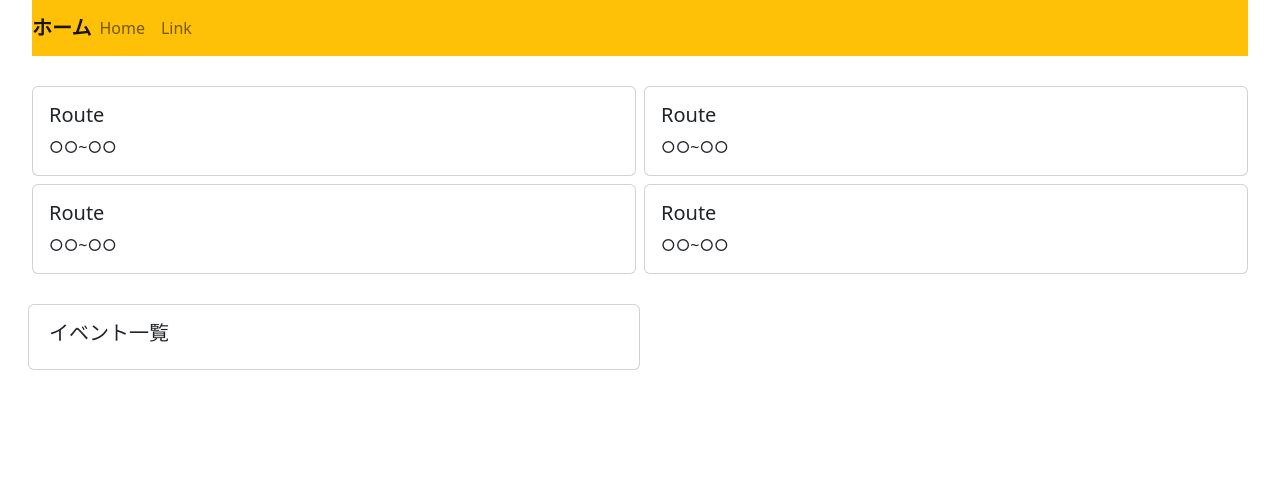
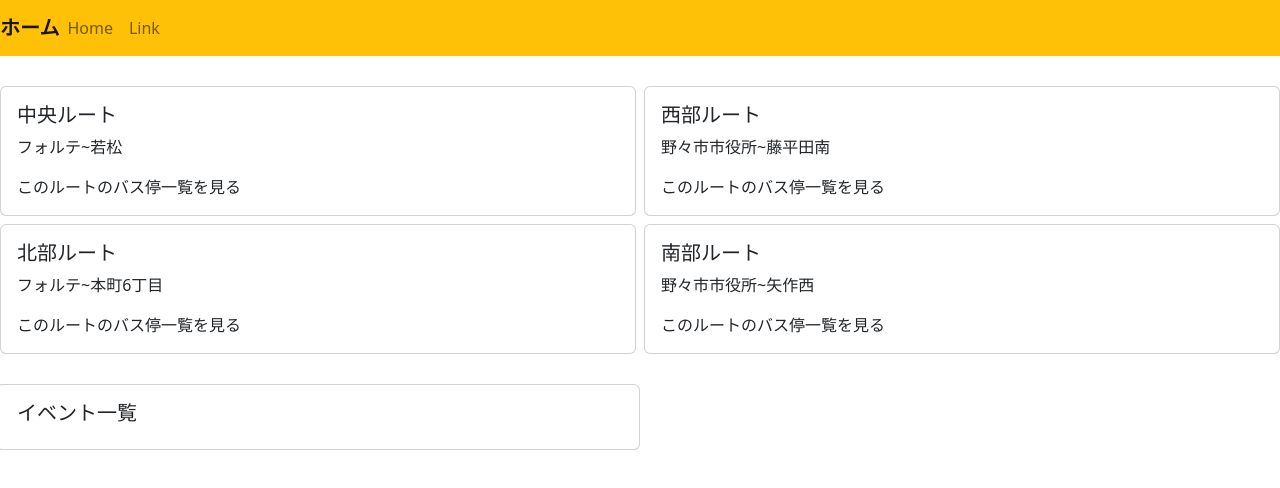
Before and after one commit to smallfishzakosmallfishzako/PD-Notty-WebApp-Repository, a Next.js app in the folder pd/: page / in a window 1280 px wide. Shown: the top 488 px of the page. Built offline with nearby package versions, Linux system fonts and the light colour scheme.

Commit message:
ルートの種類表追加
ルートの種類表をオブジェクトのキーのmap関数を利用して実装。

```diff
--- a/pd/pages/index.tsx
+++ b/pd/pages/index.tsx
@@ -1,13 +1,27 @@
 import Head from 'next/head'
-import Image from 'next/image'
-import styles from '../styles/Home.module.css'
+//import Image from 'next/image'
 import 'bootstrap/dist/css/bootstrap.min.css';
 import { Navbar,Nav,Col,Row,Card } from "react-bootstrap";
 import Link from 'next/link';
+import {Property} from 'csstype';
+
+type route_obj = {
+  color:NonNullable<Property.Color>
+  route_name:NonNullable<string>,
+  route_startpoint:NonNullable<string>,
+  route_endpoint:NonNullable<string>
+}
+
+const route_variation : route_obj[] = [
+  {color:"red",route_name:"中央",route_startpoint:"フォルテ",route_endpoint:"若松"},
+  {color:"blue",route_name:"西部",route_startpoint:"野々市市役所",route_endpoint:"藤平田南"},
+  {color:"green",route_name:"北部",route_startpoint:"フォルテ",route_endpoint:"本町6丁目"},
+  {color:"yellow",route_name:"南部",route_startpoint:"野々市市役所",route_endpoint:"矢作西"}
+]
 
 export default function Home() {
   return (
-    <div className={styles.container}>
+    <div>
 
       <Navbar bg="warning" expand="md" color='yellow-400'>
         <Navbar.Toggle className='me-auto'/>
@@ -29,14 +43,17 @@ export default function Home() {
       <div style={{padding : "15px"}}/>
 
       <Row xs={2} md={2} className="g-2">
-        {Array.from({ length: 4 }).map((_, idx) => (
+        {Object.keys(route_variation).map((_, idx) => (
         <Col>
           <Card>
             {/*<Card.Img variant="top" src="https://thumb.ac-illust.com/6c/6c49457122b22005a8dcacaac54d2c17_t.jpeg" />*/}
             <Card.Body >
-            <Card.Title>Route</Card.Title>
+            <Card.Title>{route_variation[idx].route_name+"ルート"}</Card.Title>
               <Card.Text>
-                ○○~○○
+                {route_variation[idx].route_startpoint}~{route_variation[idx].route_endpoint}
+              </Card.Text>
+              <Card.Text>
+                このルートのバス停一覧を見る
               </Card.Text>
             </Card.Body>
           </Card>
```
